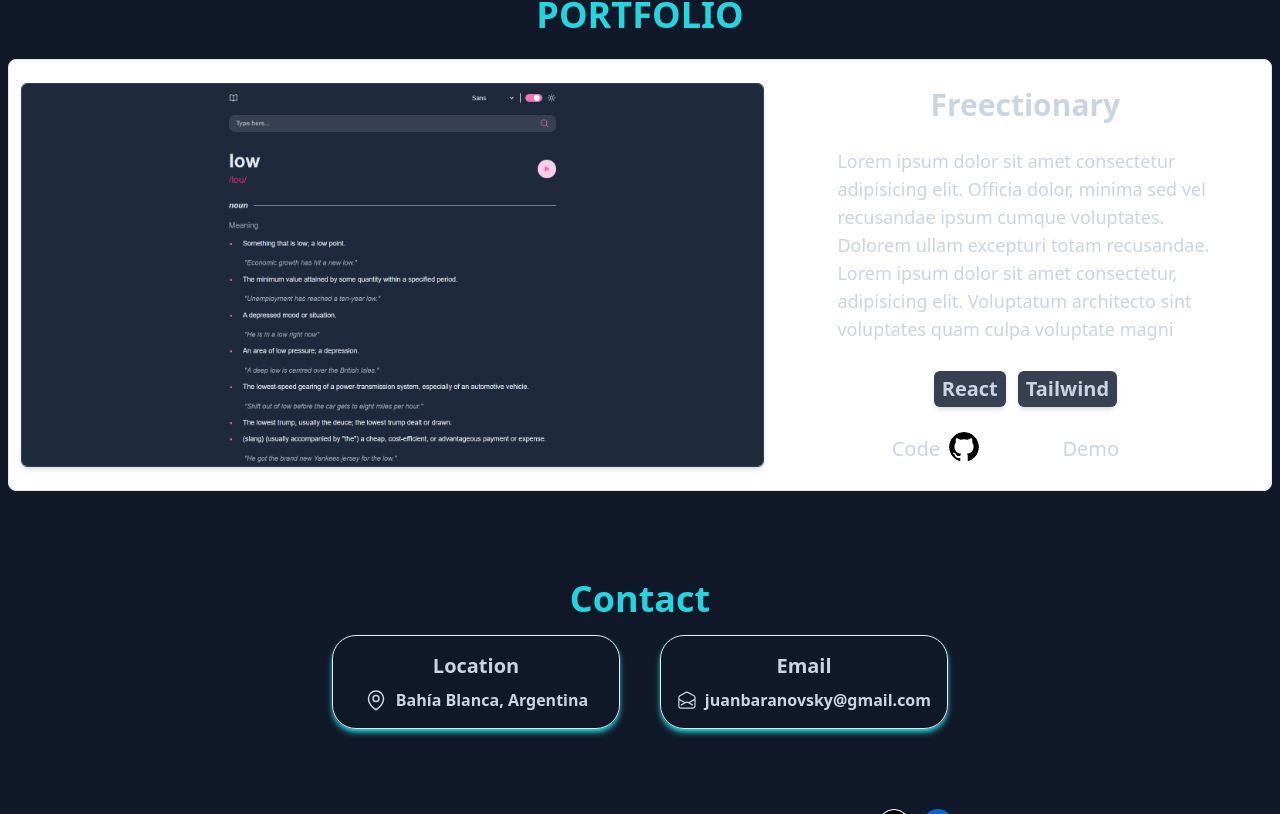
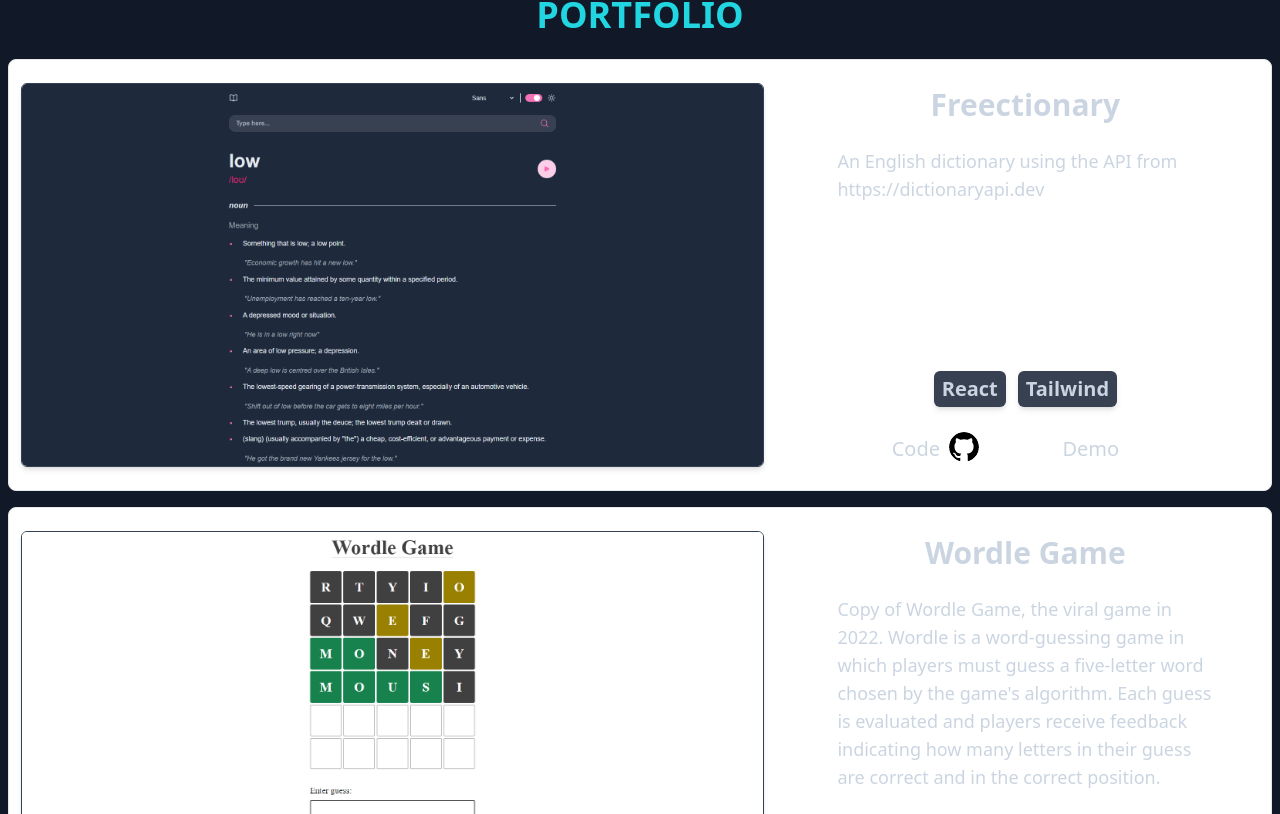
Before and after one commit to Bara1422/Portfolio, a React (Vite) app: page / in a window 1280 px wide. Shown: the part 1326-2140 px from the top of the page. Built offline with nearby package versions, Linux system fonts and the light colour scheme.

Commit message:
map of projects and change order with %

```diff
--- /dev/null
+++ b/src/components/ProjectCard.jsx
@@ -0,0 +1,60 @@
+import React from 'react'
+import ExternalLink from '../icons/ExternalLink'
+import GitHub from '../icons/GitHub'
+
+const ProjectCard = ({ project, order }) => {
+  return (
+    <div
+      key={project.name}
+      className='bg-white border  border-gray-200 rounded-lg p-3  lg:h-[27rem] h-[40rem] mx-auto flex  lg:flex-row flex-col w-full lg:gap-7 gap-3 dark:bg-gray-800 dark:border-gray-700 '
+    >
+      <div
+        className={`lg:h-96 sm:h-[340px] h-[200px] lg:w-3/5 overflow-hidden border-slate-700 rounded-md border lg:my-auto shadow-md lg:order-${order} order-1`}
+      >
+        <a href={project.demoPage} className='h-full'>
+          <img
+            src={project.image}
+            alt=''
+            className=' transition-all ease-in-out duration-[6000ms] sm:object-cover w-full object-top lg:hover:object-bottom object-cover max-h-full h-full'
+          />
+        </a>
+      </div>
+      <div
+        className={`flex flex-col gap-6 max-w-[400px] p-3 items-center mx-auto my-auto order-2 lg:order-${
+          order === 1 ? 2 : 1
+        } `}
+      >
+        <h3 className='text-center text-3xl  font-bold'>{project.name}</h3>
+        <p className='text-lg lg:min-h-[200px] max-h-36 overflow-auto'>
+          {project.description}
+        </p>
+        <div className='flex gap-3 text-xl font-semibold'>
+          {project.techs.map((tech) => (
+            <span
+              key={tech}
+              className='p-1 px-2 bg-gray-700 rounded-md shadow-md hover:text-eden-500 cursor-default'
+            >
+              {tech}
+            </span>
+          ))}
+        </div>
+        <div className='flex md:gap-7 gap-3 w-full justify-evenly '>
+          <a
+            href={project.githubCode}
+            className='flex text-xl items-end gap-2 hover:text-eden-500'
+          >
+            <span>Code</span> <GitHub />
+          </a>
+          <a
+            href={project.demoPage}
+            className='flex text-xl items-end gap-2 hover:text-eden-500'
+          >
+            <span>Demo</span> <ExternalLink />
+          </a>
+        </div>
+      </div>
+    </div>
+  )
+}
+
+export default ProjectCard
--- a/src/components/Projects.jsx
+++ b/src/components/Projects.jsx
@@ -1,6 +1,6 @@
-import React from 'react'
-import GitHub from '../icons/GitHub'
-import ExternalLink from '../icons/ExternalLink'
+import React, { Fragment } from 'react'
+import { PROJECTS } from '../data'
+import ProjectCard from './ProjectCard'
 
 const Projects = () => {
   return (
@@ -11,71 +11,12 @@ const Projects = () => {
       >
         PORTFOLIO
       </h2>
-      <div className='h-auto p-2 flex gap-4 '>
-        <div className=' bg-white border  border-gray-200 rounded-lg p-3  lg:h-[27rem] h-[40rem] mx-auto flex  lg:flex-row flex-col w-full lg:gap-7 gap-3 dark:bg-gray-800 dark:border-gray-700 '>
-          <div className=' lg:h-96 sm:h-[340px] h-[200px] lg:w-3/5 overflow-hidden border-slate-700 rounded-md border lg:my-auto shadow-md'>
-            <a href='#home'>
-              <img
-                src='/freectionaryImg.png'
-                alt=''
-                className=' transition-all ease-in-out duration-[6000ms] sm:object-cover w-full object-top lg:hover:object-bottom object-cover max-h-full'
-              />
-            </a>
-          </div>
-          <div className='flex flex-col gap-6 max-w-[400px] p-3 items-center mx-auto my-auto  '>
-            <h3 className='text-center text-3xl  font-bold'>Freectionary</h3>
-            <p className='text-lg lg:min-h-[200px] max-h-36 overflow-auto'>
-              Lorem ipsum dolor sit amet consectetur adipisicing elit. Officia
-              dolor, minima sed vel recusandae ipsum cumque voluptates. Dolorem
-              ullam excepturi totam recusandae. Lorem ipsum dolor sit amet
-              consectetur, adipisicing elit. Voluptatum architecto sint
-              voluptates quam culpa voluptate magni error, doloribus accusantium
-              natus, molestias modi earum reprehenderit quasi vitae odit ipsum
-              eum officiis quod iure ex maiores soluta harum doloremque. Quos
-              voluptatum aliquid corporis, aliquam recusandae aut eum cumque ad
-              dolores consectetur earum cum blanditiis consequuntur commodi
-              atque deserunt. Laboriosam nam omnis quam doloribus rem culpa amet
-              quaerat incidunt. Totam delectus illo blanditiis reprehenderit!
-              Ullam sapiente eos aspernatur beatae. Cumque ratione dolores magni
-              vitae nam fuga quia in cum quasi! Labore sunt ducimus vel deserunt
-              optio facere id quae sed est asperiores hic dolorum accusantium
-              nesciunt nam, quam sint quis. Doloribus praesentium blanditiis
-              optio facilis ea quidem officiis quia minima rem dicta illo quo
-              accusantium sed inventore nisi laudantium, nam perferendis ad
-              sint, cumque nihil quod sequi nesciunt! Omnis illo reprehenderit
-              deserunt nobis earum. Rerum sunt ipsum tempora pariatur asperiores
-              ipsam eos, impedit quidem sequi error incidunt eveniet alias
-              culpa, aspernatur tempore ad, assumenda quam non repudiandae? Vel
-              suscipit, temporibus sequi non natus assumenda deleniti laudantium
-              quod consequuntur soluta voluptates? Fugiat officiis quam
-              dignissimos. Voluptates hic, ipsam dolore placeat possimus animi
-              enim vel unde dolorem eos? Voluptate ipsum illo quibusdam sed.
-              Quae, ea.
-            </p>
-            <div className='flex gap-3 text-xl font-semibold  '>
-              <span className='p-1 px-2 bg-gray-700 rounded-md shadow-md hover:text-eden-500 cursor-default'>
-                React
-              </span>
-              <span className='p-1 px-2 bg-gray-700 rounded-md shadow-md hover:text-eden-500 cursor-default'>
-                Tailwind
-              </span>
-            </div>
-            <div className='flex md:gap-7 gap-3 w-full justify-evenly '>
-              <a
-                href=''
-                className='flex text-xl items-end gap-2 hover:text-eden-500'
-              >
-                <span>Code</span> <GitHub />
-              </a>
-              <a
-                href=''
-                className='flex text-xl items-end gap-2 hover:text-eden-500'
-              >
-                <span>Demo</span> <ExternalLink />
-              </a>
-            </div>
-          </div>
-        </div>
+      <div className='h-auto p-2 flex gap-4 flex-col'>
+        {PROJECTS.map((project, index) => (
+          <Fragment key={project}>
+            <ProjectCard project={project} order={index % 2 === 0 ? 1 : 2} />
+          </Fragment>
+        ))}
       </div>
     </section>
   )
--- /dev/null
+++ b/src/data.js
@@ -0,0 +1,20 @@
+export const PROJECTS = [
+  {
+    name: 'Freectionary',
+    description:
+      'An English dictionary using the API from https://dictionaryapi.dev',
+    image: '/freectionaryImg.png',
+    techs: ['React', 'Tailwind'],
+    githubCode: 'https://github.com/Bara1422/Freectionary',
+    demoPage: 'https://freectionary-app.vercel.app/'
+  },
+  {
+    name: 'Wordle Game',
+    description:
+      "Copy of Wordle Game, the viral game in 2022. Wordle is a word-guessing game in which players must guess a five-letter word chosen by the game's algorithm. Each guess is evaluated and players receive feedback indicating how many letters in their guess are correct and in the correct position. Players have six attempts to correctly guess the word. ",
+    image: '/wordleImg.png',
+    techs: ['React'],
+    githubCode: 'https://github.com/Bara1422/WordleApp',
+    demoPage: 'https://wordle-app-bara1422.vercel.app/'
+  }
+]
```
Also changed, not shown: public/wordleImg.png (added).
